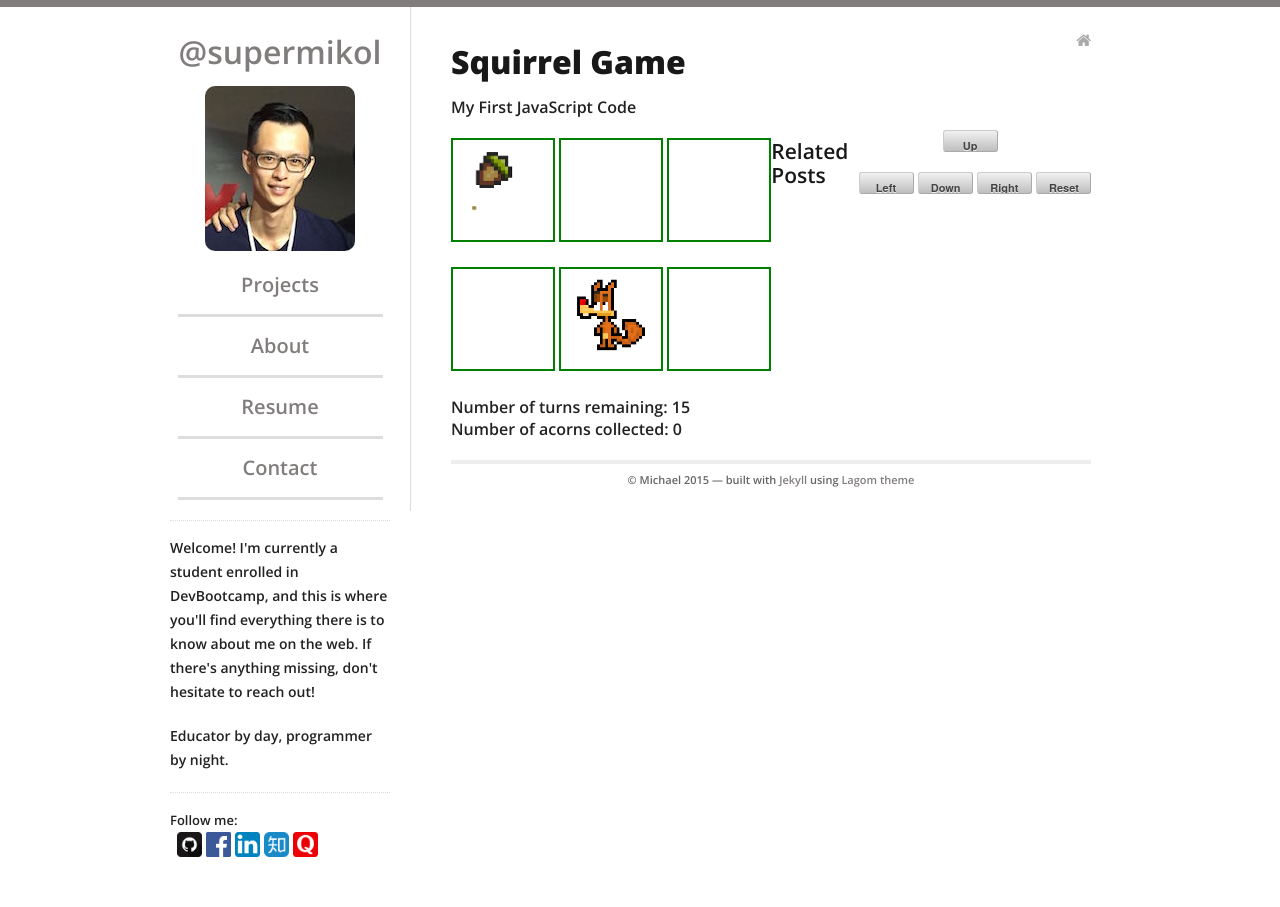
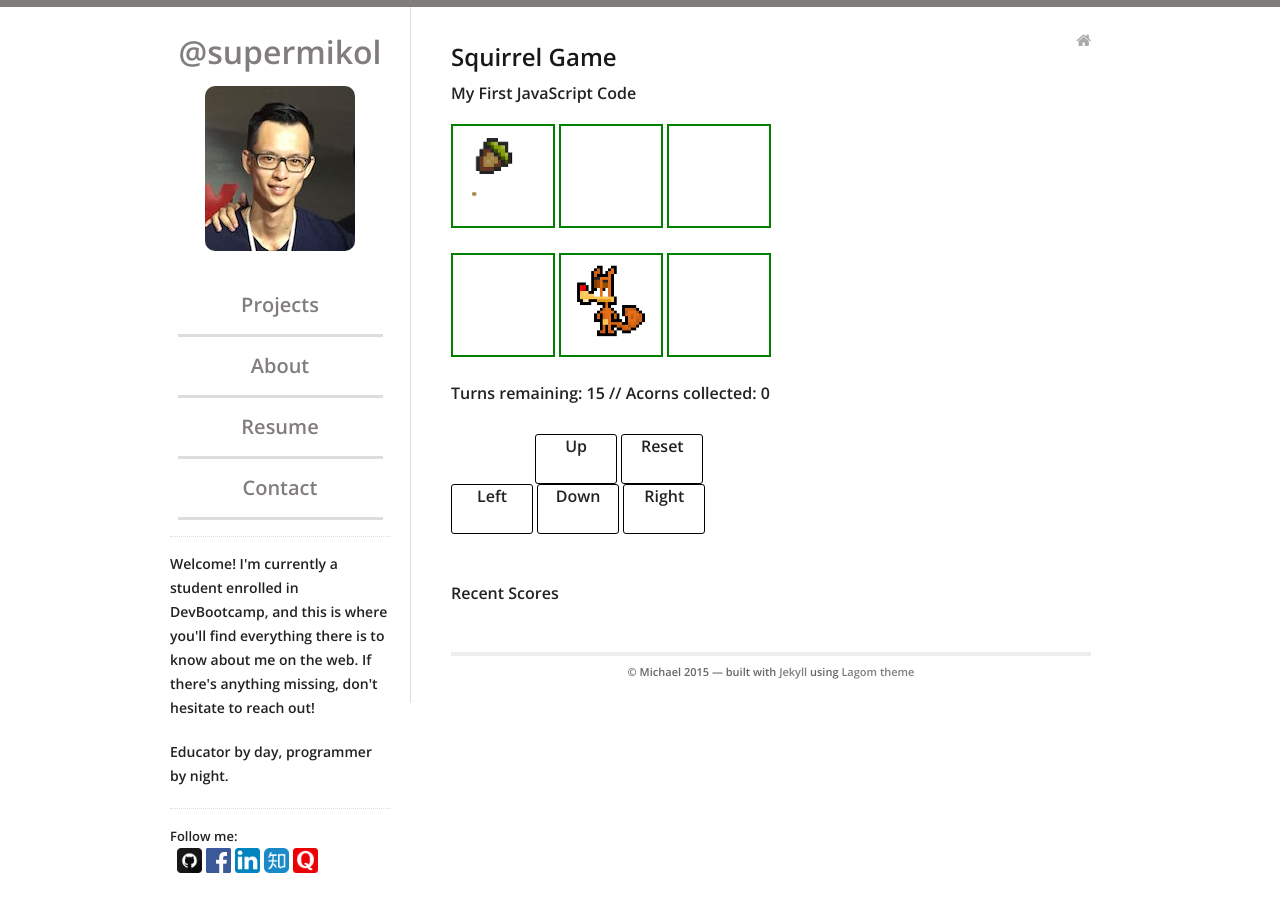
Before and after one commit to supermikol/homepage, a Jekyll site: the page built from projects/squirrel.md, in a window 1280 px wide. Built offline with Jekyll 4.4.1, drawn with Linux system fonts in a browser that asks for light colours; nearby versions of some CDN libraries.

Commit message:
update site

```diff
--- a/_includes/css/screen.css
+++ b/_includes/css/screen.css
@@ -123,11 +123,11 @@ nav h1, nav h2 {
 
 nav ul li {
   list-style-type: none;
-  padding-bottom:20px;
+  padding:20px;
   border-bottom: solid #ddd;
   text-align: center;
   font-size: 20px;
-  margin: 20px 7.5px;
+  margin: 0px 7.5px;
 }
 
 #post pre {
--- a/_includes/sidebar.html
+++ b/_includes/sidebar.html
@@ -8,10 +8,10 @@
     {% endif %}
   </a>
   <ul>
-    <li class="sidelink1"><a href="/projects.html">Projects</a></li>
-    <li class="sidelink2"><a href="/about.html">About</a></li>
-    <li class="sidelink3"><a href="/resume.html">Resume</a></li>
-    <li class="sidelink4"><a href="/contact.html">Contact</a></li>
+    <li><div class="sidelink"><a href="/projects.html">Projects</a></div></li>
+    <li><div class="sidelink"><a href="/about.html">About</a></div></li>
+    <li><div class="sidelink"><a href="/resume.html">Resume</a></div></li>
+    <li><div class="sidelink"><a href="/contact.html">Contact</a></div></li>
   </ul>
   <div id="bio">
     <p>Welcome! I'm currently a student enrolled in DevBootcamp, and this is where you'll find everything there is to know about me on the web. If there's anything missing, don't hesitate to reach out!</p>
--- a/_layouts/default.html
+++ b/_layouts/default.html
@@ -17,7 +17,7 @@
 
   <link rel="stylesheet" href="/assets/css/all.css">
   <link href="https://maxcdn.bootstrapcdn.com/font-awesome/4.4.0/css/font-awesome.min.css" rel="stylesheet" integrity="sha256-k2/8zcNbxVIh5mnQ52A0r3a6jAgMGxFJFE2707UxGCk= sha512-ZV9KawG2Legkwp3nAlxLIVFudTauWuBpC10uEafMHYL0Sarrz5A7G79kXh5+5+woxQ5HM559XX2UZjMJ36Wplg==" crossorigin="anonymous">
-  <script src="https://ajax.googleapis.com/ajax/libs/jquery/1.11.3/jquery.min.js"></script>
+  <script src="http://ajax.aspnetcdn.com/ajax/jQuery/jquery-1.11.3.min.js"></script>
   <script src='/assets/sidebar.js'></script>
 </head>
 <body>
--- a/assets/sidebar.js
+++ b/assets/sidebar.js
@@ -1,38 +1,24 @@
 $(document).ready(function() {
-  $('.sidelink1').mouseenter(function(){
-    $('.sidelink1').fadeTo('fast', 0.5);
+  $('.sidelink').mouseenter(function(){
+    $(this).fadeTo('fast', 0.5);
   });
-  $('.sidelink1').mouseleave(function() {
-    $('.sidelink1').fadeTo('fast', 1);
-  });
-    $('.sidelink2').mouseenter(function(){
-    $('.sidelink2').fadeTo('fast', 0.5);
-  });
-  $('.sidelink2').mouseleave(function() {
-    $('.sidelink2').fadeTo('fast', 1);
-  });
-    $('.sidelink3').mouseenter(function(){
-    $('.sidelink3').fadeTo('fast', 0.5);
-  });
-  $('.sidelink3').mouseleave(function() {
-    $('.sidelink3').fadeTo('fast', 1);
-  });
-  $('.sidelink4').mouseenter(function(){
-  $('.sidelink4').fadeTo('fast', 0.5);
-  });
-  $('.sidelink4').mouseleave(function() {
-    $('.sidelink4').fadeTo('fast', 1);
+  $('.sidelink').mouseleave(function() {
+    $(this).fadeTo('fast', 1);
   });
   $('#logo').mouseenter(function(){
-  $('#logo').fadeTo('fast', 0.8);
+  $(this).fadeTo('fast', 0.8);
   });
   $('#logo').mouseleave(function() {
-    $('#logo').fadeTo('fast', 1);
+    $(this).fadeTo('fast', 1);
   });
   $('#tagname').mouseenter(function(){
-  $('#tagname').fadeTo('fast', 0.5);
+  $(this).fadeTo('fast', 0.5);
   });
   $('#tagname').mouseleave(function() {
-  $('#tagname').fadeTo('fast', 1);
+  $(this).fadeTo('fast', 1);
+  });
+  $('.sidelink').focus(function(){
+    $(this).css('outline-style', 'solid');
+    $(this).css('outline-color', '#00FFFF');
   });
 });
--- a/css/game.css
+++ b/css/game.css
@@ -21,18 +21,31 @@
   position:absolute;
 }
 
-#screen {
-  float: left;
+#gametext {
+  display: inline-block;
 }
 
 #controls {
-  float:right;
+ padding-bottom:3em;
 }
 
-input, #invisible{
+#scoretable {
+  margin-bottom: 3em;
+}
+
+.invisible {
   display: inline-block;
   width: 5em;
-  height: 2em;
+  height: 3em;
+}
+
+.button {
+  display: inline-block;
+  width: 5em;
+  height: 3em;
+  border: 1px solid black;
+  border-radius: 3px;
+  text-align: center;
 }
 
 #row1 {
--- a/projects/squirrel.js
+++ b/projects/squirrel.js
@@ -13,16 +13,16 @@ function move(direction) {
   if (squirrel.turns > 0) {
     switch (direction) {
       case 'up':
-        squirrel.posY += 1
+        if (squirrel.posY === 0) squirrel.posY += 1;
         break;
       case 'down':
-        squirrel.posY -= 1
+        if (squirrel.posY === 1) squirrel.posY -= 1;
         break;
       case 'left':
-        squirrel.posX -= 1
+        if (squirrel.posX != 0) squirrel.posX -= 1;
         break;
       case 'right':
-        squirrel.posX += 1
+        if (squirrel.posX != 2) squirrel.posX += 1;
         break;
     }
     if (squirrel.posX === acorn.posX && squirrel.posY === acorn.posY) {
@@ -36,17 +36,16 @@ function move(direction) {
 
     }
     squirrel.turns -= 1;
-    var turn_message = "Number of turns remaining: " + squirrel.turns + "<br>Number of acorns collected: " + squirrel.acorns;
+    var turn_message = "Turns remaining: " + squirrel.turns + " // Acorns collected: " + squirrel.acorns;
     document.getElementById("game_counter").innerHTML = turn_message;
-    if (squirrel.posX > 2 || squirrel.posY > 1 || squirrel.posX < 0 || squirrel.posY < 0) {
-      alert("You're outside the bush! Find your way back!");
-    }
     clear_boxes();
     update_acorn();
     update_squirrel();
   }
   else {
-    alert("You are out of turns! You collected a grand total of " + squirrel.acorns + " acorns!");
+    $(document).ready(function(){
+      $('#game_counter').html("You are out of turns! You collected a grand total of " + squirrel.acorns + " acorns!");
+    });
     reset_game();
 
   }
@@ -124,6 +123,7 @@ function reset_game() {
   clear_boxes();
   update_acorn();
   update_squirrel();
+  $('#highscore').prepend('<p>' + squirrel.acorns + '</p>')
   squirrel = {
     posX: 1,
     posY: 0,
@@ -133,5 +133,5 @@ function reset_game() {
   acorn = {
     posY: Math.round(Math.random()),
     posX: Math.floor(Math.random()*3)
+};
 }
-}
--- a/projects/squirrel.md
+++ b/projects/squirrel.md
@@ -18,26 +18,55 @@ categories:
     <div class="box"><img id="box_10" /></div>
     <div class="box"><img id="box_20" /></div>
   </p>
-  <p>
-    <div id="game_counter"></div>
-    <div id="game_message"></div>
-  </p>
+</div>
+<div id="gametext">
+  <div id="game_counter"></div>
+  <div id="game_message"></div>
 </div>
 <div id="controls">
   <span id="row1">
-    <div id="invisible"> </div>
-    <input type="button" onClick="move('up')" value="Up" />
+    <div class="invisible"></div>
+    <div class="button" onClick="move('up')" value="Up" >Up</div>
+    <div class="button" onClick="reset_game()" value="Reset">Reset</div>
   </span>
-  <input type="button" value="Left" onClick="move('left')" />
-  <input type="button" onClick="move('down')" value="Down" />
-  <input type="button" onClick="move('right')" value="Right" />
-  <input type="button" onClick="reset_game()" value="Reset" />
+  <span id="row2">
+    <div class="button" onClick="move('left')" value="Left">Left</div>
+    <div class="button" onClick="move('down')" value="Down">Down</div>
+    <div class="button" onClick="move('right')" value="Right">Right</div>
+  </span>
+</div>
+<div id="scoretable">
+  Recent Scores
+  <div id="highscore"></div>
 </div>
 
 <script>
 document.getElementById("demo").innerHTML = "My First JavaScript Code";
 
-document.getElementById("game_counter").innerHTML = "Number of turns remaining: " + squirrel.turns + "<br> Number of acorns collected: " + squirrel.acorns;
+document.getElementById("game_counter").innerHTML = "Turns remaining: " + squirrel.turns + " // Acorns collected: " + squirrel.acorns;
 update_acorn();
 update_squirrel();
+
+$(document).ready(function(){
+  $(document).keydown(function(key){
+    switch(parseInt(key.which,10)) {
+      // Left Arrow Pressed
+      case 37:
+        move('left');
+        break;
+      // Up Arrow Pressed
+      case 38:
+        move('up');
+        break;
+      // Right Arrow Pressed
+      case 39:
+        move('right');
+        break;
+      // Down Arrow Pressed
+      case 40:
+        move('down');
+        break;
+    }
+  });
+});
 </script>
```
Also changed, not shown: other parts of projects/squirrel.md (+1 -1 lines).
